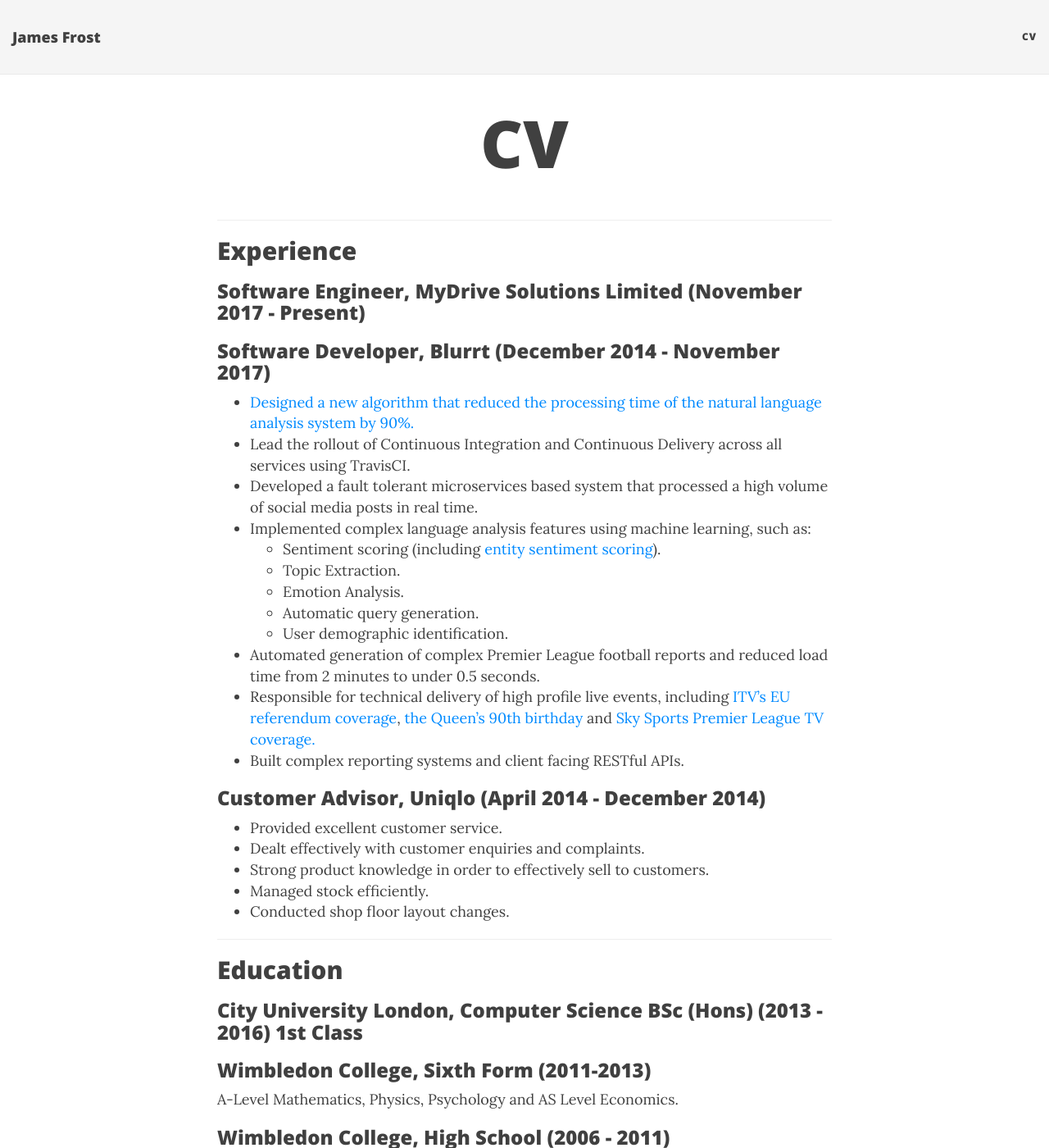
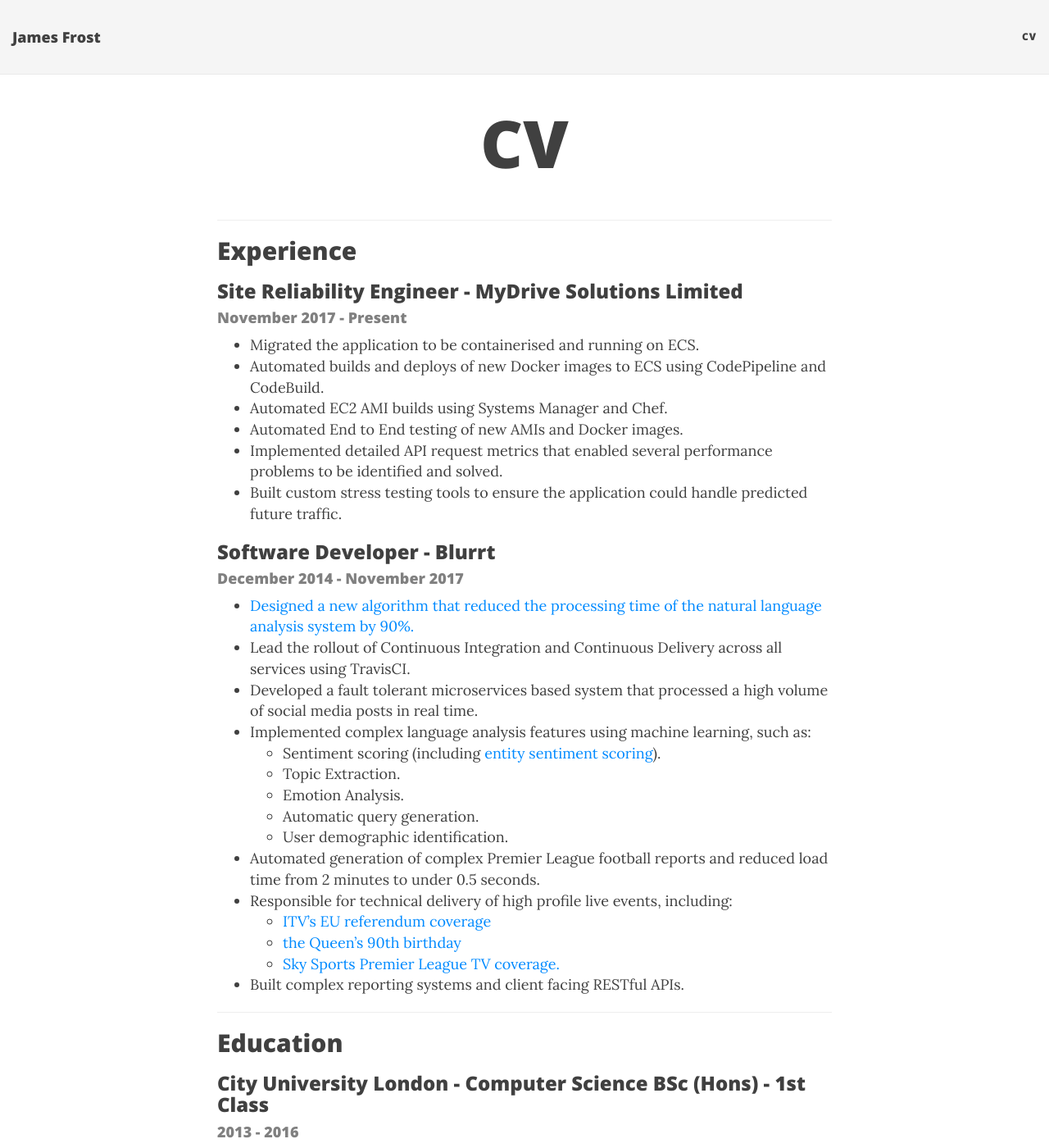
Before and after one commit to JamesFrost/jamesfrost.github.io, a Jekyll site: the page built from cv.html, in a window 1280 px wide and 1400 px high. Shown: the whole window at 82% size. Built offline with Jekyll 4.4.1, drawn with Linux system fonts in a browser that asks for light colours; nearby versions of some CDN libraries; some of the changed text lies outside the part shown.

Commit message:
Updated CV

```diff
--- a/css/main.css
+++ b/css/main.css
@@ -1,6 +1,10 @@
 @import url("pygment_highlights.css");
 
 /* --- General --- */
+
+.subtitle {
+  color: #808080;
+}
 
 body {
   font-family: 'Lora', 'Times New Roman', serif;
--- a/cv.html
+++ b/cv.html
@@ -5,8 +5,20 @@ title: CV
 
 <hr>
 <h2>Experience</h2>
-<h3>Software Engineer, MyDrive Solutions Limited (November 2017 - Present)</h3>
-<h3>Software Developer, Blurrt (December 2014 - November 2017)</h3>
+
+<h3>Site Reliability Engineer - MyDrive Solutions Limited</h3>
+<h4 class="subtitle">November 2017 - Present</h4>
+<ul class="simple-list">
+	<li>Migrated the application to be containerised and running on ECS.</li>
+	<li>Automated builds and deploys of new Docker images to ECS using CodePipeline and CodeBuild.</li>
+	<li>Automated EC2 AMI builds using Systems Manager and Chef.</li>
+	<li>Automated End to End testing of new AMIs and Docker images.</li>
+	<li>Implemented detailed API request metrics that enabled several performance problems to be identified and solved.</li>
+	<li>Built custom stress testing tools to ensure the application could handle predicted future traffic.</li>
+</ul>
+
+<h3>Software Developer - Blurrt</h3>
+<h4 class="subtitle">December 2014 - November 2017</h4>
 <ul class="simple-list">
 	<li><a href="/a-better-search-algorithm-for-nlp/" target="_blank">Designed a new algorithm that reduced the processing time of the natural language analysis system by 90%.</a></li>
 	<li>Lead the rollout of Continuous Integration and Continuous Delivery across all services using TravisCI.</li>
@@ -21,44 +33,57 @@ title: CV
 		</ul>
 	</li>
 	<li>Automated generation of complex Premier League football reports and reduced load time from 2 minutes to under 0.5 seconds.</li>
-	<li>Responsible for technical delivery of high profile live events, including <a href="/itv-euref/" target="_blank">ITV’s EU referendum coverage</a>, <a href="/q90/" target="_blank">the Queen’s 90th birthday</a> and <a href="/social-team-of-the-week/" target="_blank">Sky Sports Premier League TV coverage.</a></li>
+	<li>Responsible for technical delivery of high profile live events, including:
+
+		<!-- <a href="/itv-euref/" target="_blank">ITV’s EU referendum coverage</a>, <a href="/q90/" target="_blank">the Queen’s 90th birthday</a> and <a href="/social-team-of-the-week/" target="_blank">Sky Sports Premier League TV coverage.</a></li> -->
+
+		<ul>
+			<li><a href="/itv-euref/" target="_blank">ITV’s EU referendum coverage</a></li>
+			<li><a href="/q90/" target="_blank">the Queen’s 90th birthday</a></li>
+			<li><a href="/social-team-of-the-week/" target="_blank">Sky Sports Premier League TV coverage.</a></li>
+		</ul>
+	</li>
 	<li>Built complex reporting systems and client facing RESTful APIs.</li>
-</ul>
-
-<h3>Customer Advisor, Uniqlo (April 2014 - December 2014)</h3>
-<ul class="simple-list">
-	<li>Provided excellent customer service.</li>
-	<li>Dealt effectively with customer enquiries and complaints.</li>
-	<li>Strong product knowledge in order to effectively sell to customers.</li>
-	<li>Managed stock efficiently.</li>
-	<li>Conducted shop floor layout changes.</li>
 </ul>
 
 <hr>
 <h2>Education</h2>
-<h3>City University London, Computer Science BSc (Hons) (2013 - 2016) 1st Class</h3>
-<h3>Wimbledon College, Sixth Form (2011-2013)</h3>
+
+<h3>City University London - Computer Science BSc (Hons) - 1st Class</h3>
+<h4 class="subtitle">2013 - 2016</h4>
+
+<h3>Wimbledon College - Sixth Form</h3>
+<h4 class="subtitle">2011 - 2013</h4>
 
 A-Level Mathematics, Physics, Psychology and AS Level Economics.
 
-<h3>Wimbledon College, High School (2006 - 2011)</h3>
+<h3>Wimbledon College - High School</h3>
+<h4 class="subtitle">2006 - 2011</h4>
 
 11 GCSE's.
 
 <hr>
 <h2>Technical Skills</h2>
 <ul>
-	<li>Proficient with Java, Javascript, PHP and Nodejs.</li>
-	<li>Experienced with MySQL and Elasticsearch databases.</li>
-	<li>Managed Linux based servers.</li>
-	<li>Confident with Amazon Web Services and Rackspace cloud computing platforms.</li>
-	<li>Knowledge of applying data mining and language processing techniques to solve real world problems.</li>
+	<li>
+		Proficient with:
+		<ul>
+				<li>Ruby</li>
+				<li>Java</li>
+				<li>Javascript</li>
+				<li>PHP</li>
+				<li>Nodejs</li>
+		</ul>
+	</li>
+	<li>Able to use AWS services to solve complex problems.</li>
+	<li>Can provision and manage infrastructure using Terrform.</li>
+	<li>Confident managing linux based servers via the Command Line.</li>
 </ul>
 <hr>
 <h2>Non-Technical Skills</h2>
 <ul>
+	<li>Experienced in working in an Agile environment.</li>
 	<li>Able to manage time constraints and unpredictable schedules across different projects.</li>
-	<li>Worked closely with clients in order to deliver a solution that met all requirements.</li>
 </ul>
 <hr>
 
```
